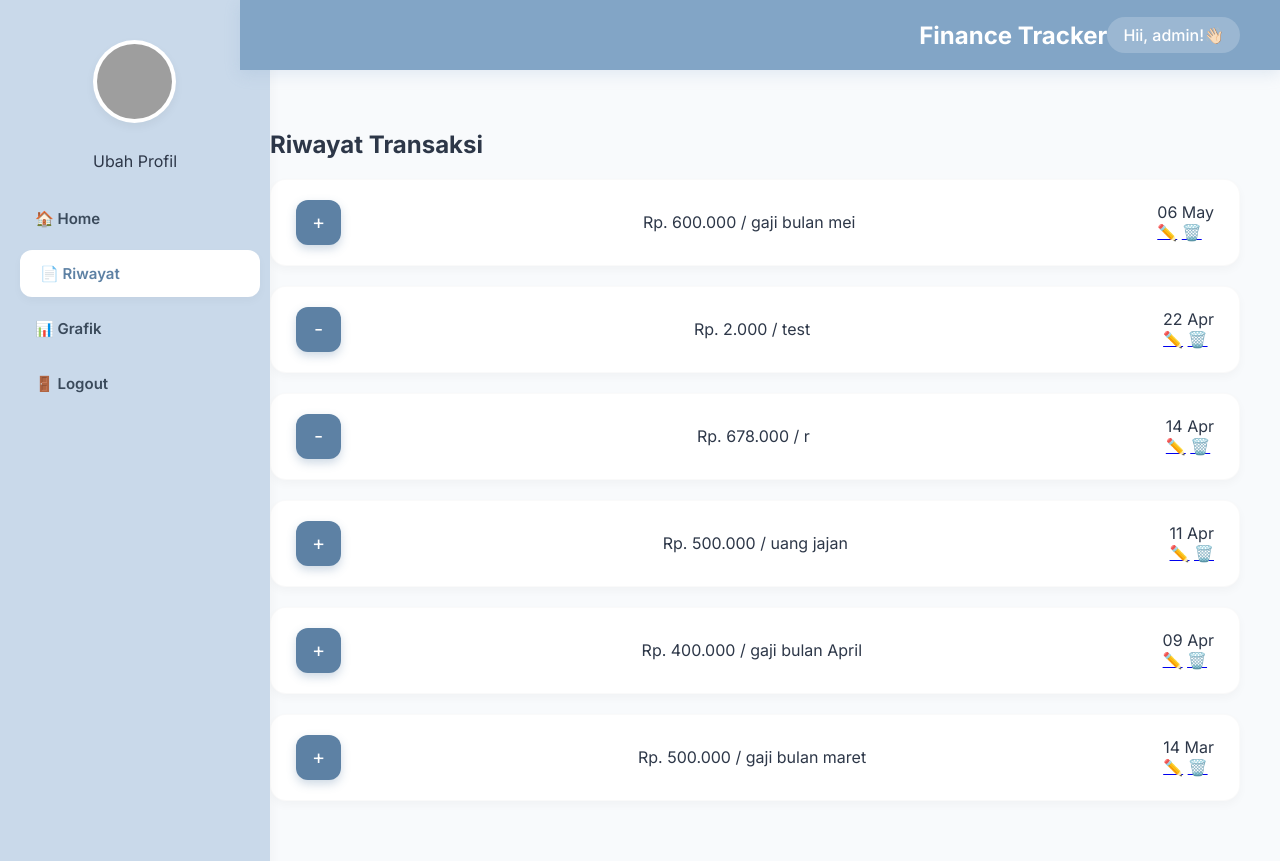
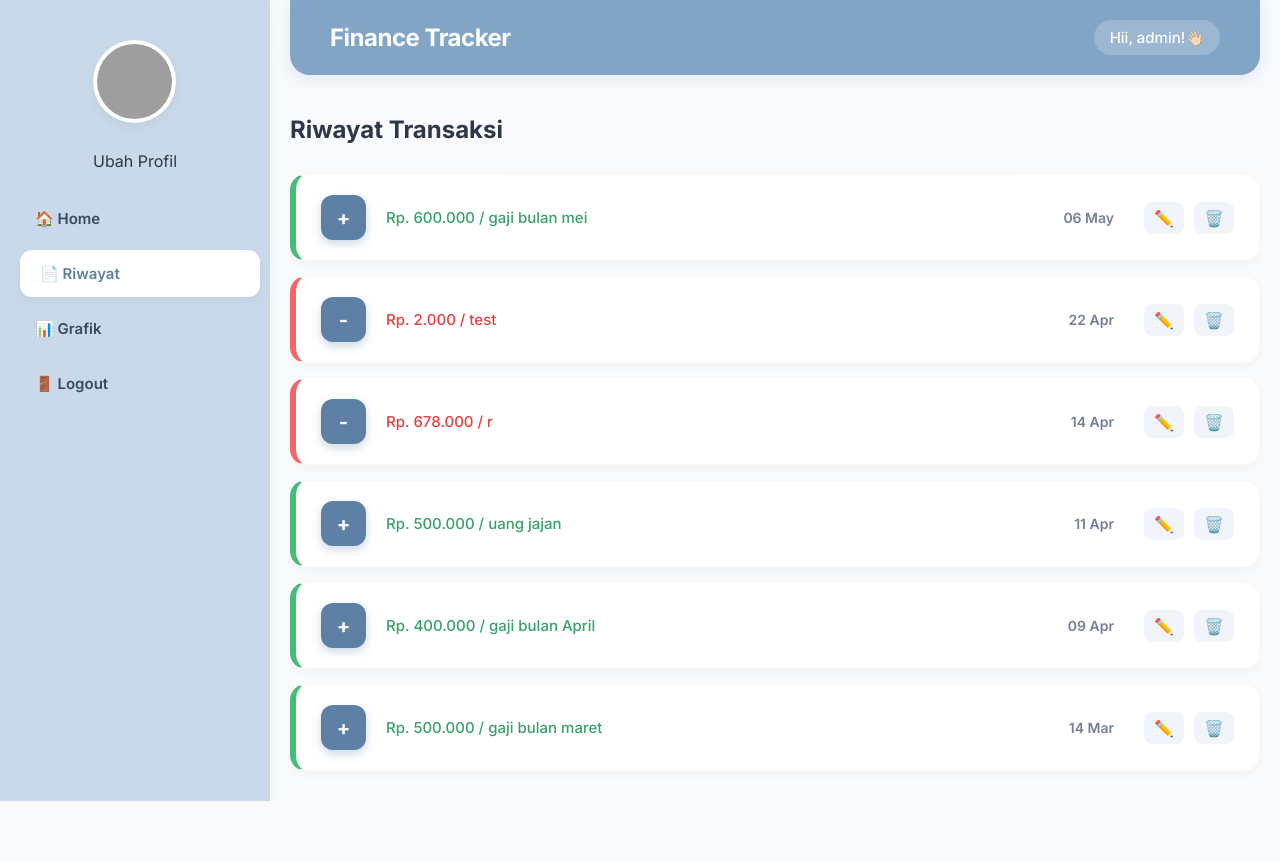
Before and after one commit to m4tchaine/finance_tracker, a PHP site: page /riwayat.php in a window 1280 px wide. After the commit the page ends 801 px from the top, so only its background shows below. Run offline with PHP 8.4, Linux system fonts and the light colour scheme; a user stored in the database is signed in; data comes from the database, SQL or seed files in the repository; grey boxes are pictures that could not be loaded.

Commit message:
fix riwayat

```diff
--- a/riwayat.css
+++ b/riwayat.css
@@ -16,38 +16,8 @@ body {
     color: var(--text-main);
 }
 
-/* ===== TOPBAR ===== */
-.topbar {
-    position: fixed;
-    top: 0;
-    left: 240px; /* Lebar sidebar */
-    right: 0;
-    height: 70px;
-    background: var(--topbar);
+.wrapper {
     display: flex;
-    align-items: center;
-    justify-content: flex-end;
-    padding: 0 40px;
-    color: white;
-    font-weight: 500;
-    z-index: 1000;
-    box-shadow: 0 4px 15px rgba(130, 165, 198, 0.2);
-}
-
-.user {
-    display: flex;
-    align-items: center;
-    background: rgba(255,255,255,0.2);
-    padding: 8px 16px;
-    border-radius: 20px;
-}
-
-.user img {
-    width: 30px;
-    height: 30px;
-    border-radius: 50%;
-    margin-right: 10px;
-    object-fit: cover;
 }
 
 /* ===== SIDEBAR ===== */
@@ -61,7 +31,7 @@ body {
     flex-direction: column;
     align-items: center;
     box-shadow: 2px 0 10px rgba(0,0,0,0.03);
-    z-index: 101; /* Di atas topbar */
+    z-index: 100;
 }
 
 .profile {
@@ -130,18 +100,74 @@ body {
     transform: translateX(3px);
 }
 
+/* ===== MAIN ===== */
+.main {
+    margin-left: 270px;
+    flex: 1;
+    display: flex;
+    flex-direction: column;
+}
+
+/* ===== TOPBAR ===== */
+.topbar {
+    background: var(--topbar);
+    padding: 20px 40px;
+    display: flex;
+    justify-content: space-between;
+    align-items: center;
+    color: white;
+    border-radius: 0 0 20px 20px;
+    margin: 0 20px;
+    box-shadow: 0 4px 15px rgba(130, 165, 198, 0.2);
+}
+
+.topbar-left .title {
+    font-size: 24px;
+    font-weight: 800;
+    letter-spacing: -0.5px;
+}
+
+.user {
+    display: flex;
+    align-items: center;
+    font-weight: 500;
+    font-size: 15px;
+    background: rgba(255,255,255,0.2);
+    padding: 8px 16px;
+    border-radius: 20px;
+}
+
+.user img {
+    width: 30px;
+    height: 30px;
+    border-radius: 50%;
+    margin-right: 10px;
+    object-fit: cover;
+}
+
 /* ===== CONTENT ===== */
 .content {
-    margin-left: 270px; /* 240px + 30px margin */
-    padding: 110px 40px 40px 0; /* padding atas untuk topbar */
+    padding: 30px 20px;
+}
+
+h2 {
+    margin-top: 10px;
+    margin-bottom: 30px;
+    font-weight: 700;
+    color: var(--text-main);
 }
 
 /* ===== CARD RIWAYAT ===== */
+.card-list {
+    display: flex;
+    flex-direction: column;
+    gap: 15px;
+}
+
 .card {
     background: #ffffff;
     padding: 20px 25px;
     border-radius: 16px;
-    margin-bottom: 20px;
     display: flex;
     justify-content: space-between;
     align-items: center;
@@ -155,15 +181,10 @@ body {
     box-shadow: 0 8px 20px rgba(0,0,0,0.06);
 }
 
-.transaksi {
-    display: flex;
-    align-items: center;
-    gap: 15px;
-}
-
-.icon {
+.card .icon {
     width: 45px;
     height: 45px;
+    min-width: 45px;
     border-radius: 12px;
     background: var(--btn-primary);
     color: white;
@@ -171,43 +192,65 @@ body {
     align-items: center;
     justify-content: center;
     font-size: 20px;
+    font-weight: bold;
     box-shadow: 0 4px 10px rgba(93, 129, 164, 0.3);
 }
 
-.transaksi div {
-    display: flex;
-    flex-direction: column;
+.card .info {
+    flex: 1;
+    margin: 0 20px;
+    font-size: 15px;
+    color: var(--text-main);
+    font-weight: 500;
 }
 
-.transaksi div strong {
-    font-size: 16px;
-    color: var(--text-main);
-    margin-bottom: 4px;
+.card .right-container {
+    display: flex;
+    align-items: center;
+    gap: 30px;
 }
 
-.transaksi div span {
-    font-size: 13px;
+.card .tanggal {
+    font-size: 14px;
     color: var(--text-muted);
+    font-weight: 600;
 }
 
-.nominal {
-    font-weight: 700;
-    font-size: 16px;
+.card .aksi {
+    display: flex;
+    gap: 10px;
 }
 
-/* warna kiri & text nominal */
-.masuk {
+.card .aksi a {
+    text-decoration: none;
+    font-size: 16px;
+    padding: 6px 10px;
+    border-radius: 8px;
+    background: #f1f5f9;
+    transition: background 0.2s ease, transform 0.2s ease;
+    display: flex;
+    align-items: center;
+    justify-content: center;
+}
+
+.card .aksi a:hover {
+    background: #e2e8f0;
+    transform: scale(1.1);
+}
+
+/* warna kiri */
+.card.pemasukan {
     border-left: 6px solid #48BB78;
 }
 
-.masuk .nominal {
+.card.pemasukan .info {
     color: #38A169;
 }
 
-.keluar {
+.card.pengeluaran {
     border-left: 6px solid #F56565;
 }
 
-.keluar .nominal {
+.card.pengeluaran .info {
     color: #E53E3E;
 }
```
